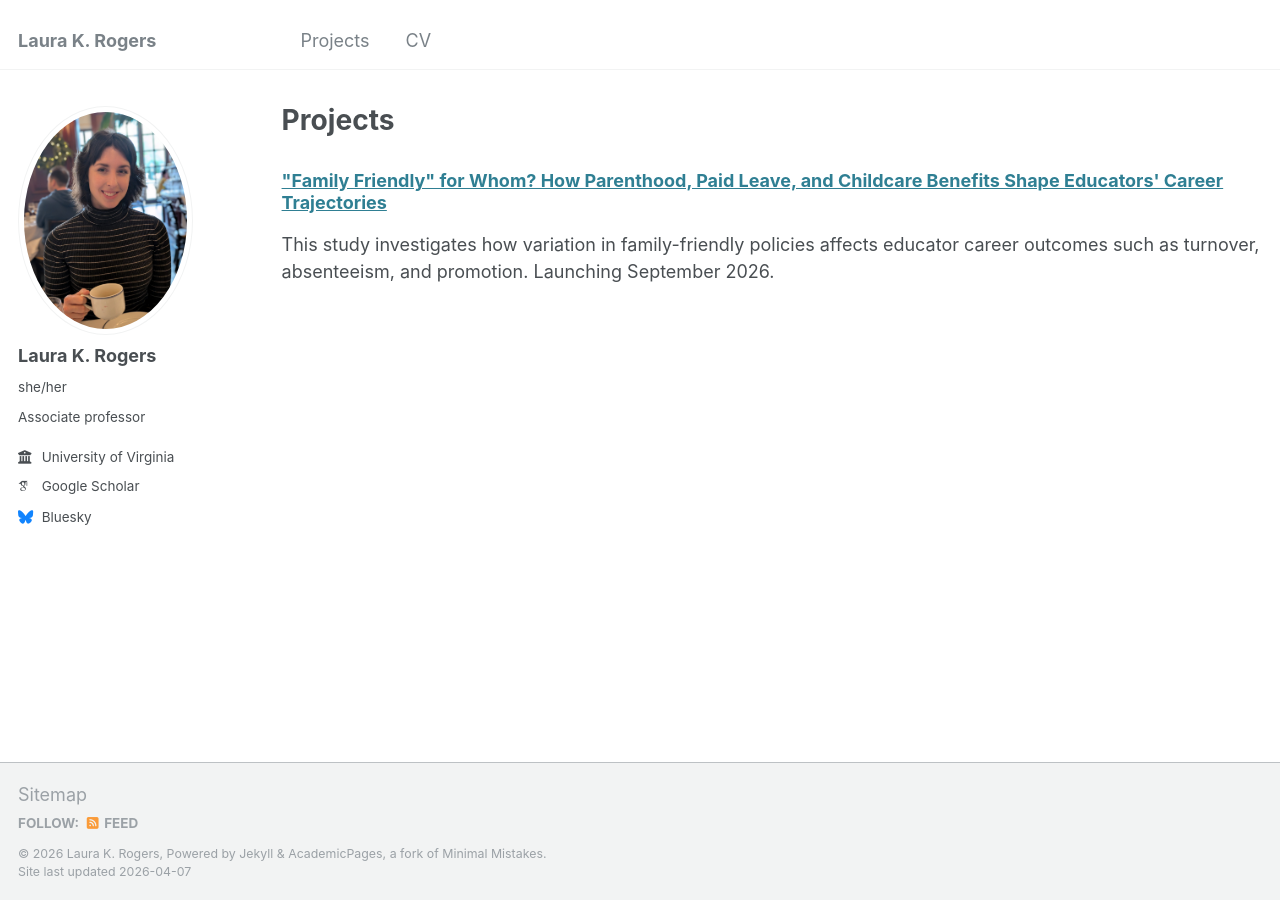
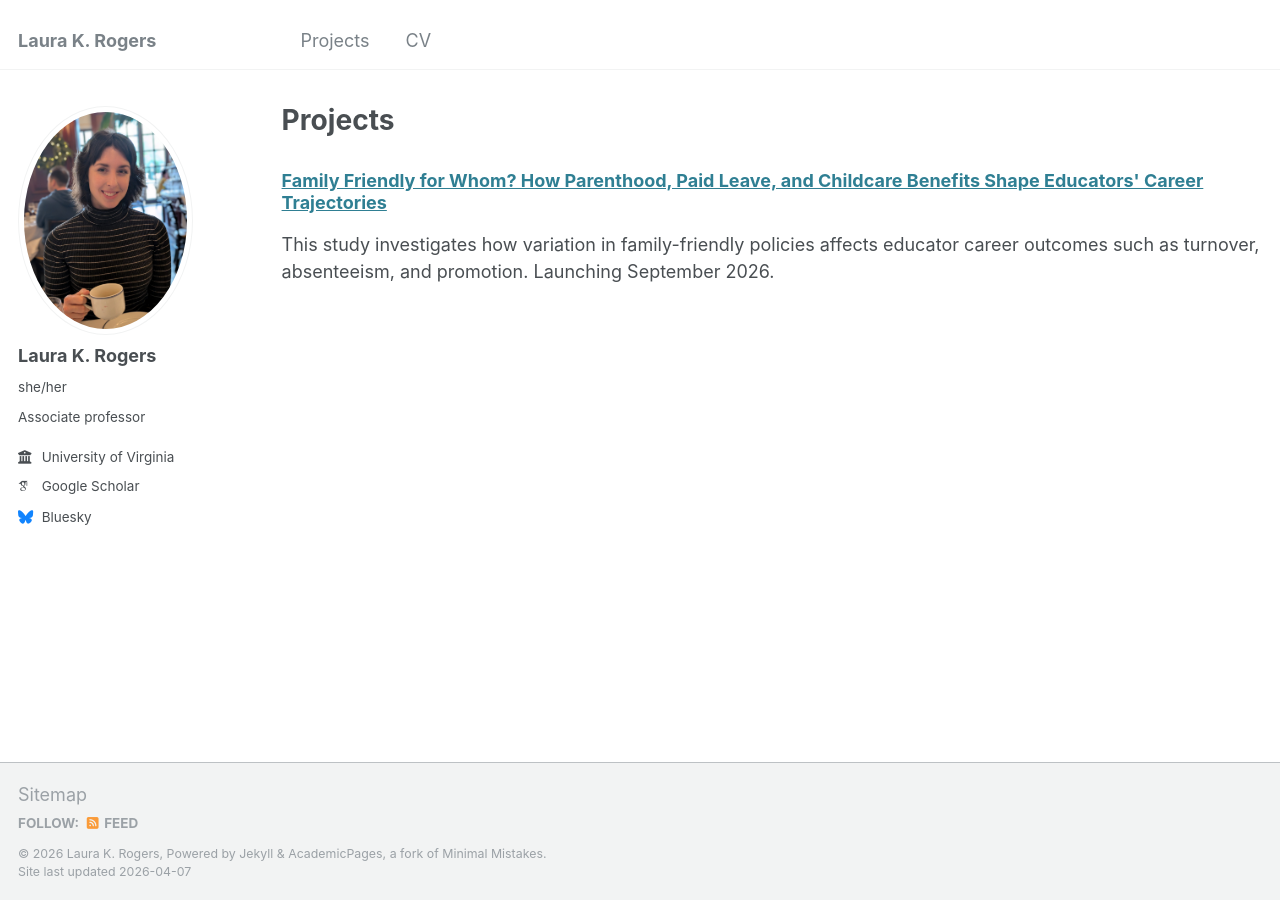
Before and after one commit to lkrogers2/lkrogers2.github.io, a Jekyll site: the page built from _pages/portfolio.html, in a window 1280 px wide. Built offline with Jekyll 4.4.1, drawn with Linux system fonts in a browser that asks for light colours; some web fonts are replaced.

```diff
--- a/_pages/portfolio.html
+++ b/_pages/portfolio.html
@@ -7,6 +7,6 @@ author_profile: true
 
 {% include base_path %}
 
-<h3><a href="https://lkrogers2.github.io/ffdd/">"Family Friendly" for Whom? How Parenthood, Paid Leave, and Childcare Benefits Shape Educators' Career Trajectories</a></h3>
+<h3><a href="https://lkrogers2.github.io/ffdd/">Family Friendly for Whom? How Parenthood, Paid Leave, and Childcare Benefits Shape Educators' Career Trajectories</a></h3>
 
 <p>This study investigates how variation in family-friendly policies affects educator career outcomes such as turnover, absenteeism, and promotion. Launching September 2026.</p>
```
